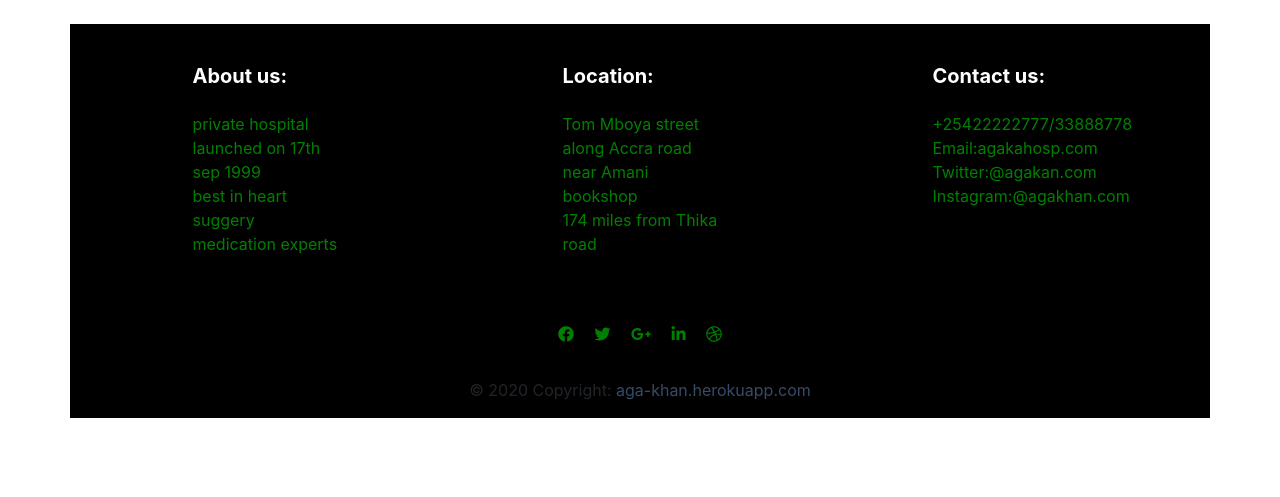
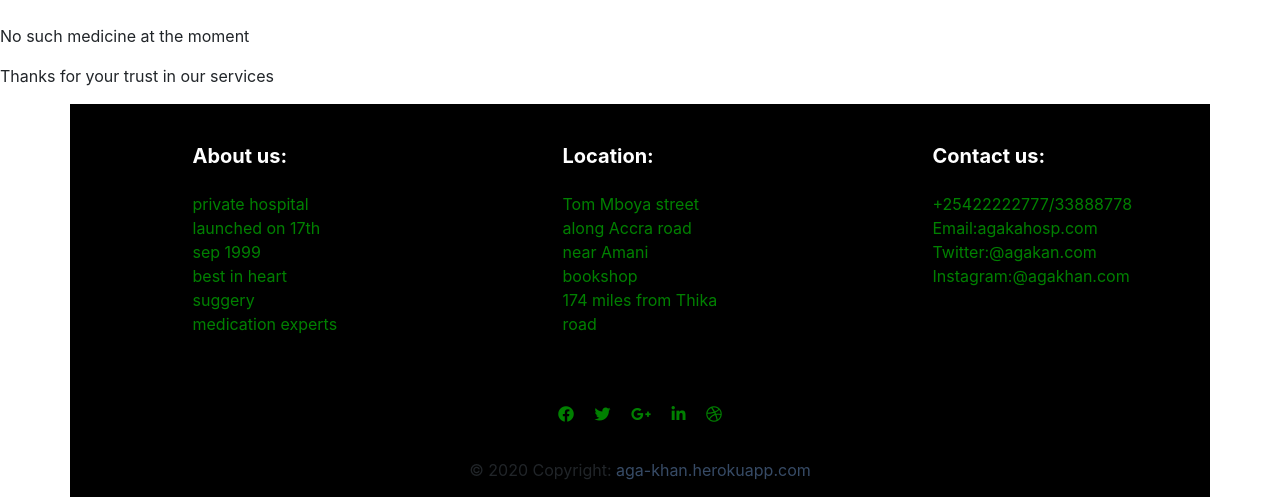
Before and after one commit to benstarke/Aga-Khan1, a Django app: template hospital/templates/hospital/search_results.html in a window 1280 px wide. Shown: the part 56-553 px from the top of the page. Run offline with Django 3.2, Linux system fonts and the light colour scheme; the template is opened without the code that fills it, so the values that code supplies are empty; some libraries are stand-ins or nearby versions.

Commit message:
commit changes

```diff
--- a/hospital/templates/hospital/search_results.html
+++ b/hospital/templates/hospital/search_results.html
@@ -18,6 +18,9 @@
 </div>
 <br><br><br>
   {% endfor %}
+  {% else %}
+  <p>No such medicine at the moment</p>
+  <p>Thanks for your trust in our services</p>
   {% endif %}
 
 {%endblock %}
```
